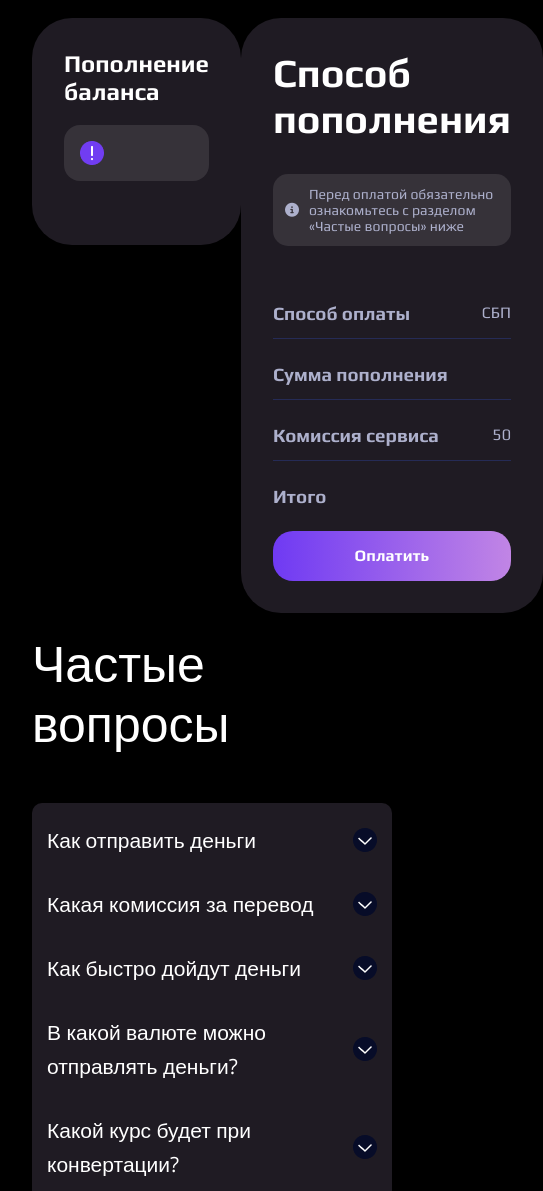
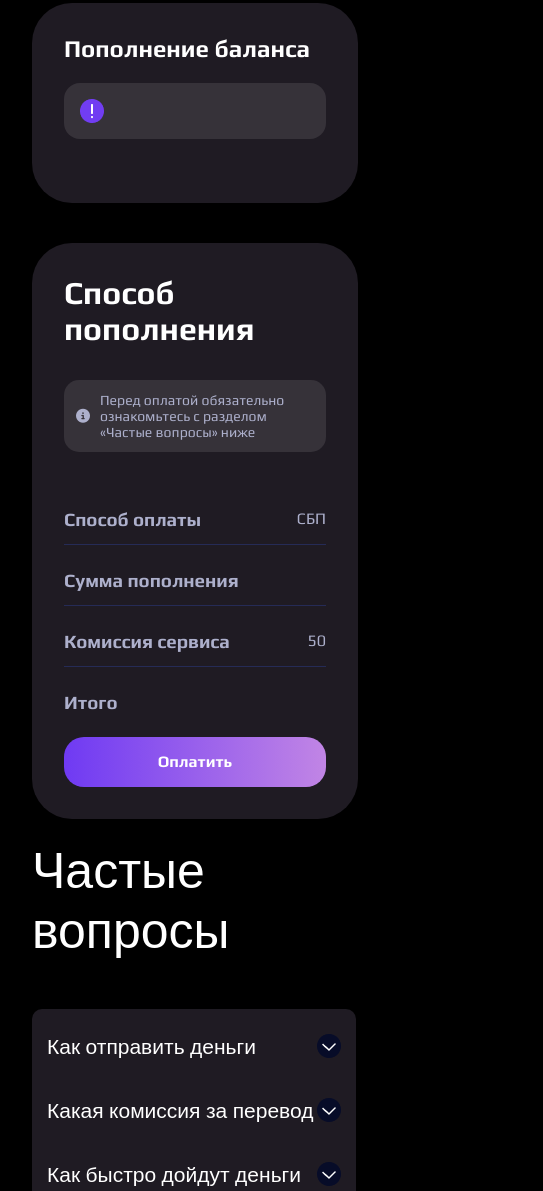
Before and after one commit to ZaurNatok/payforsteam, a plain HTML site: page service/index.html in a window 390 px wide. Shown: the part 183-1374 px from the top of the page, 543 px wide, since content can reach past the window. Drawn offline with nearby package versions, Linux system fonts and the light colour scheme; no server answers; a web font is replaced by a local one.

Commit message:
mobile changes

```diff
--- a/blocks/content/content.css
+++ b/blocks/content/content.css
@@ -395,7 +395,6 @@
 
 @media screen and (max-width:430px) {
     .content {
-        width: calc(100% - 30px);
         margin: auto;
         flex-direction: column;
         margin-top: 30px;
@@ -409,12 +408,9 @@
         align-items: baseline;
     }
 
-    .content-block__img {
-        margin-bottom: 15px;
-    }
-
     .content__left {
         margin-bottom: 20px;
+
     }
 
     .content__right {
@@ -422,9 +418,37 @@
         margin: auto;
     }
 
+    .faq__right {
+        width: calc(100% - 32px);
+        padding: 20px 15px;
+        border-radius: 10px;
+    }
+
+    .question__title {
+        font-size: 18px;
+    }
+
     .payment-sum {
         flex-direction: column;
         display: flex;
+    }
+
+    .content__service {
+        flex-direction: column;
+    }
+
+    .content-block_pay {
+        width: calc(100% - 64px);
+    }
+
+    .content-block__title {
+        font-size: 32px;
+    }
+
+    .faq {
+        flex-direction: column;
+        width: calc(100% - 64px);
+        margin: auto;
     }
 }
 
--- a/pages/index.css
+++ b/pages/index.css
@@ -473,11 +473,7 @@ font-style: normal;
         column-gap: 10px;
     }
 
-    .faq {
-        flex-direction: column;
-        width: calc(100% - 30px);
-        margin: auto;
-    }
+
 
     .left__title {
         font-size: 38px;
@@ -486,15 +482,7 @@ font-style: normal;
 
 
 
-    .faq__right {
-        width: calc(100% - 30px);
-        padding: 20px 15px;
-        border-radius: 10px;
-    }
 
-    .question__title {
-        font-size: 18px;
-    }
 
 
 }
```
